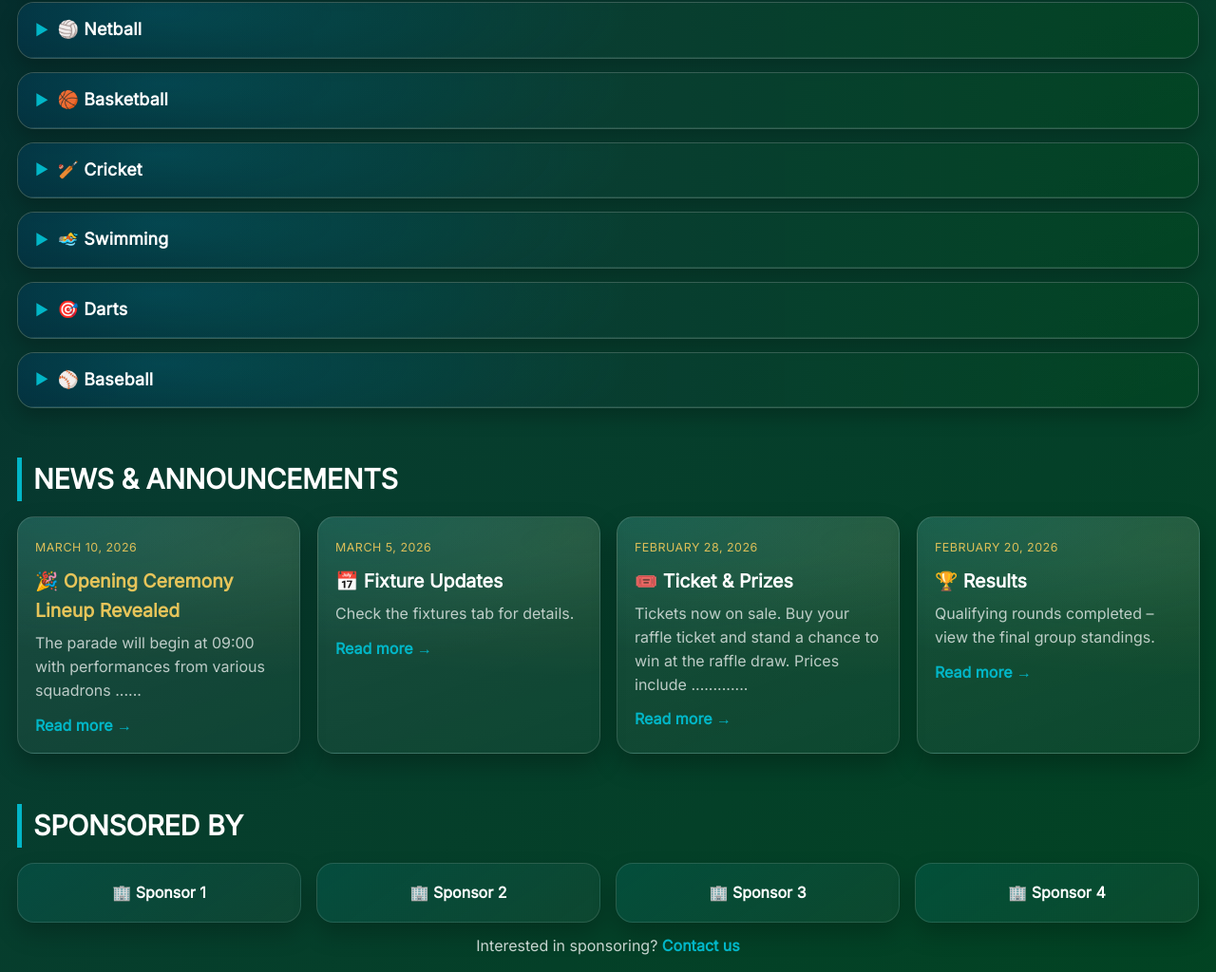
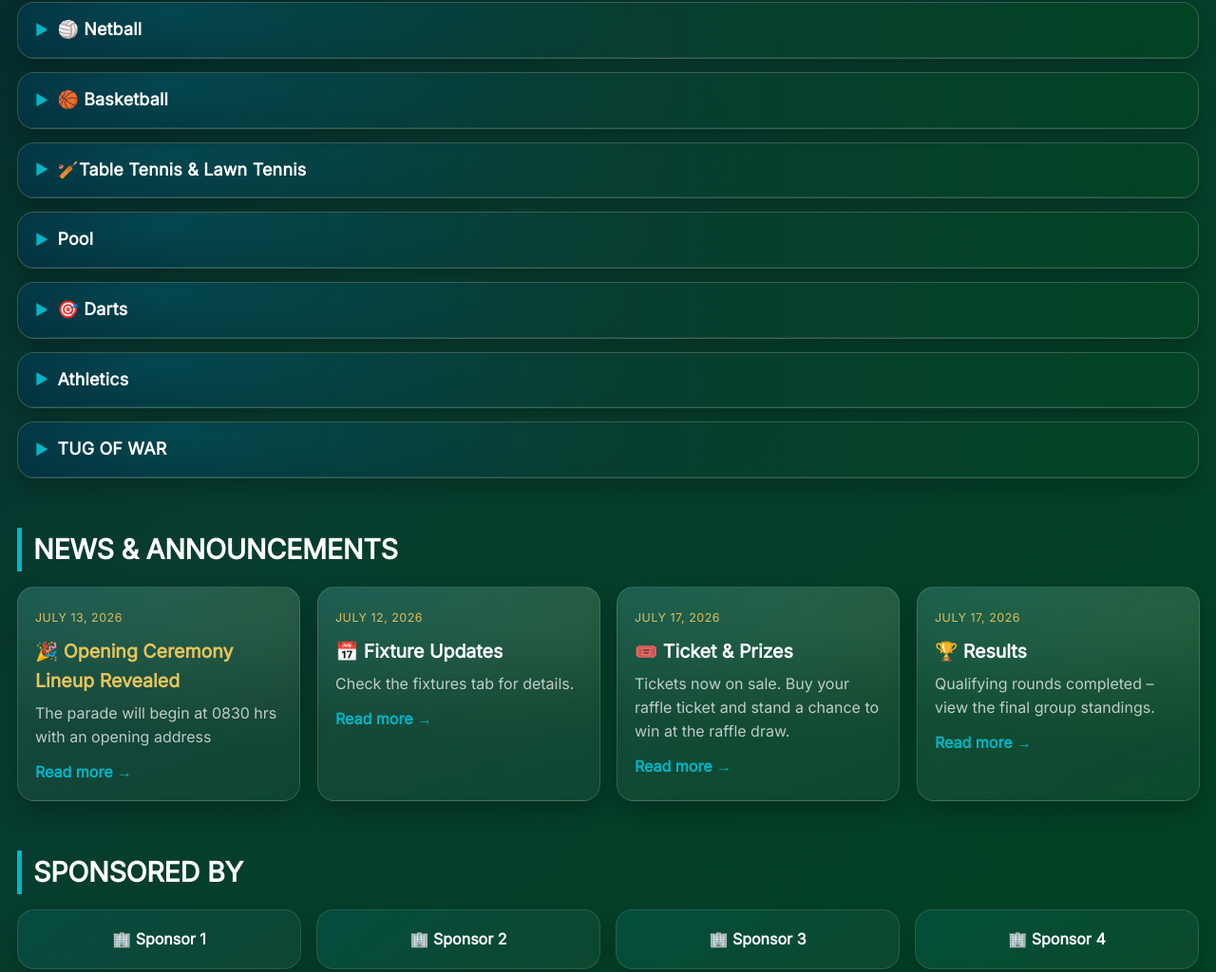
Before and after one commit to Chipurirot/certa-cito-raffle-2026, a plain HTML site: page index.html in a window 1280 px wide. Shown: the part 983-2007 px from the top of the page at 95% size. Drawn offline with Linux system fonts and the light colour scheme.

Commit message:
updated webpage

```diff
--- a/index.html
+++ b/index.html
@@ -519,8 +519,8 @@
     <div class="card">
       <div class="badge">🎉 Opening Ceremony</div>
       <p style="margin:12px 0 0; color:var(--muted);">
-        There is going to be an opening address on ..... at ......hrs thereafter a march from ..... to ....<br>
-        <strong class="gold">June 1, 2026 · 09:00</strong>
+        There is going to be an opening address on 13 July at 0830Hrs thereafter a march from Trade Court to Khumalo Barracks<br>
+        <strong class="gold">July 13, 2026 · 08:30</strong>
       </p>
     </div>
   </section>
@@ -575,7 +575,7 @@
       <div class="groups">
         <div class="group">
           <table>
-            <tr><td class="vs">-- SIGNALS SQUADRON VS -- SIGNALS SQUADRON</td><td><span class="match-time">13:00</span></td></tr>
+            <tr><td class="vs">-- NORTHERN REGION VS -- SOUTHERN REGION</td><td><span class="match-time">13:00</span></td></tr>
           </table>
         </div>
       </div>
@@ -593,9 +593,9 @@
       </div>
     </details>
 
-    <!-- Cricket -->
+    <!-- Table Tennis & Lawn Tennis -->
     <details>
-      <summary>🏏 Cricket</summary>
+      <summary>🏏Table Tennis & Lawn Tennis</summary>
       <div class="groups">
         <div class="group">
           <table>
@@ -605,9 +605,9 @@
       </div>
     </details>
 
-    <!-- Swimming -->
+    <!-- Pool -->
     <details>
-      <summary>🏊 Swimming</summary>
+      <summary>Pool</summary>
       <div class="groups">
         <div class="group">
           <table>
@@ -630,46 +630,58 @@
       </div>
     </details>
 
-    <!-- Baseball -->
+    <!-- Athletics -->
     <details>
-      <summary>⚾ Baseball</summary>
+      <summary>Athletics</summary>
       <div class="groups">
         <div class="group">
           <table>
-            <tr><td class="vs">-- SIGNALS SQUADRON VS -- SIGNALS SQUADRON</td><td><span class="match-time">12:30</span></td></tr>
+            <tr><td class="vs">-- ALL SQUADRONS AND EVERYONE IS TO PARTICIPATE</td><td><span class="match-time">05:00</span></td></tr>
           </table>
         </div>
       </div>
     </details>
   </section>
 
+    <!-- TUG OF WAR -->
+    <details>
+      <summary>TUG OF WAR</summary>
+      <div class="groups">
+        <div class="group">
+          <table>
+            <tr><td class="vs">-- SIGNALS SQUADRON VS -- SIGNALS SQUADRON</td><td><span class="match-time">10:00</span></td></tr>
+            <tr><td class="vs">-- SIGNALS SQUADRON VS -- SIGNALS SQUADRON</td><td><span class="match-time">11:30</span></td></tr>
+          </table>
+        </div>
+      </div>
+    </details>
   <!-- NEWS SECTION -->
   <section id="news" class="section">
     <h2>News & Announcements</h2>
     <div class="news-list">
       <div class="post">
-        <span class="date">March 10, 2026</span>
+        <span class="date">July 13, 2026</span>
         <h3 class="gold">🎉 Opening Ceremony Lineup Revealed</h3>
-        <p>The parade will begin at 09:00 with performances from various squadrons ......</p>
+        <p>The parade will begin at 0830 hrs with an opening address </p>
         <a href="#">Read more →</a>
       </div>
 
       <div class="post">
-        <span class="date">March 5, 2026</span>
+        <span class="date">July 12, 2026</span>
         <h3>📅 Fixture Updates</h3>
         <p>Check the fixtures tab for details.</p>
         <a href="#">Read more →</a>
       </div>
 
       <div class="post">
-        <span class="date">February 28, 2026</span>
+        <span class="date">July 17, 2026</span>
         <h3>🎟️ Ticket & Prizes</h3>
-        <p>Tickets now on sale. Buy your raffle ticket and stand a chance to win at the raffle draw. Prices include .............</p>
+        <p>Tickets now on sale. Buy your raffle ticket and stand a chance to win at the raffle draw.</p>
         <a href="#">Read more →</a>
       </div>
 
       <div class="post">
-        <span class="date">February 20, 2026</span>
+        <span class="date">July 17, 2026</span>
         <h3>🏆 Results</h3>
         <p>Qualifying rounds completed – view the final group standings.</p>
         <a href="#">Read more →</a>
@@ -706,7 +718,7 @@
 <!-- COUNTDOWN SCRIPT -->
 <script>
   (function() {
-    const target = new Date("June 1, 2026 09:00:00").getTime();
+    const target = new Date("July 13, 2026 08:00:00").getTime();
     const countdownEl = document.getElementById('countdown');
 
     function updateCountdown() {
```
